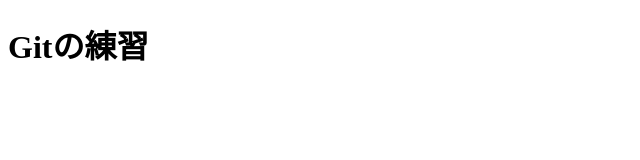
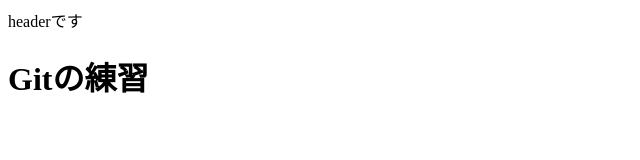
Before and after one commit to yuheiyamakawa/git-practice, a plain HTML site: page index.html in a window 1280 px wide. Shown: the whole page, without its empty margins (0-640 px from the left). Drawn offline with Linux system fonts and the light colour scheme.

Commit message:
headerを追加

```diff
--- a/index.html
+++ b/index.html
@@ -6,6 +6,7 @@
     <title>Document</title>
 </head>
 <body>
+    <header>headerです</header>
     <h1>Gitの練習</h1>
 </body>
 </html>
```
